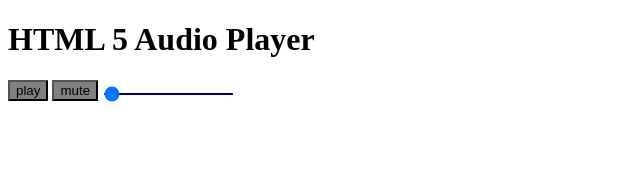
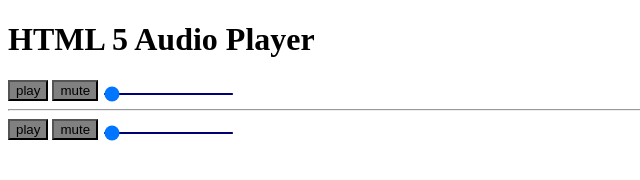
Before and after one commit to SoubhikMondal/audio-plugin, a website: page src/index.html in a window 1280 px wide. Shown: the whole page, without its empty margins (0-640 px from the left). Drawn offline with nearby package versions, Linux system fonts and the light colour scheme.

Commit message:
actually pause, use 2 widgets

```diff
--- a/src/index.html
+++ b/src/index.html
@@ -10,16 +10,27 @@
 
 	<div class="container audio1" data-audiourl='http://www.stephaniequinn.com/Music/Allegro%20from%20Duet%20in%20C%20Major.mp3'>
 		<button id="playPause" class="isPaused">play</button>
-		<button id="muteUnmute" class="isMuted" href="#" title="">mute</button>
-		<input type="range" id="scrobbler" value="0" max=""/>
+		<button id="muteUnmute" class="isMuted">mute</button>
+		<input type="range" id="scrobbler" value="0" max="0"/>
 	</div>
+
+<hr>
+
+
+
+  <div class="container audio2" data-audiourl='http://destroyloop.com/sessions/intro1.mp3'>
+    <button id="playPause" class="isPaused">play</button>
+    <button id="muteUnmute" class="isMuted">mute</button>
+    <input type="range" id="scrobbler" value="0" max="0"/>
+  </div>
 
 
 <script src="http://code.jquery.com/jquery-latest.js" type="text/javascript"></script>
 <script type="text/javascript" src="js/js.js"></script>
 <script>
 $(document).ready(function(){
-	$('.audio1').mheAudio();
+  $('.audio1').mheAudio();
+	$('.audio2').mheAudio();
 });
 </script>
 
--- a/src/js/js.js
+++ b/src/js/js.js
@@ -26,13 +26,14 @@
 		// ui handlers
 		this.playPause.on('click', function(e){
 			e.preventDefault();
+			console.log(Plugin.song.src)
 			if(Plugin.isPlaying === false){
 				$(this).removeClass('isPaused').addClass('isPlaying');
 				Plugin.song.play();
 				Plugin.isPlaying = true;
 			} else {
 				$(this).removeClass('isPlaying').addClass('isPaused');
-				Plugin.song.play();
+				Plugin.song.pause();
 				Plugin.isPlaying = false;
 			}
 		});
```
